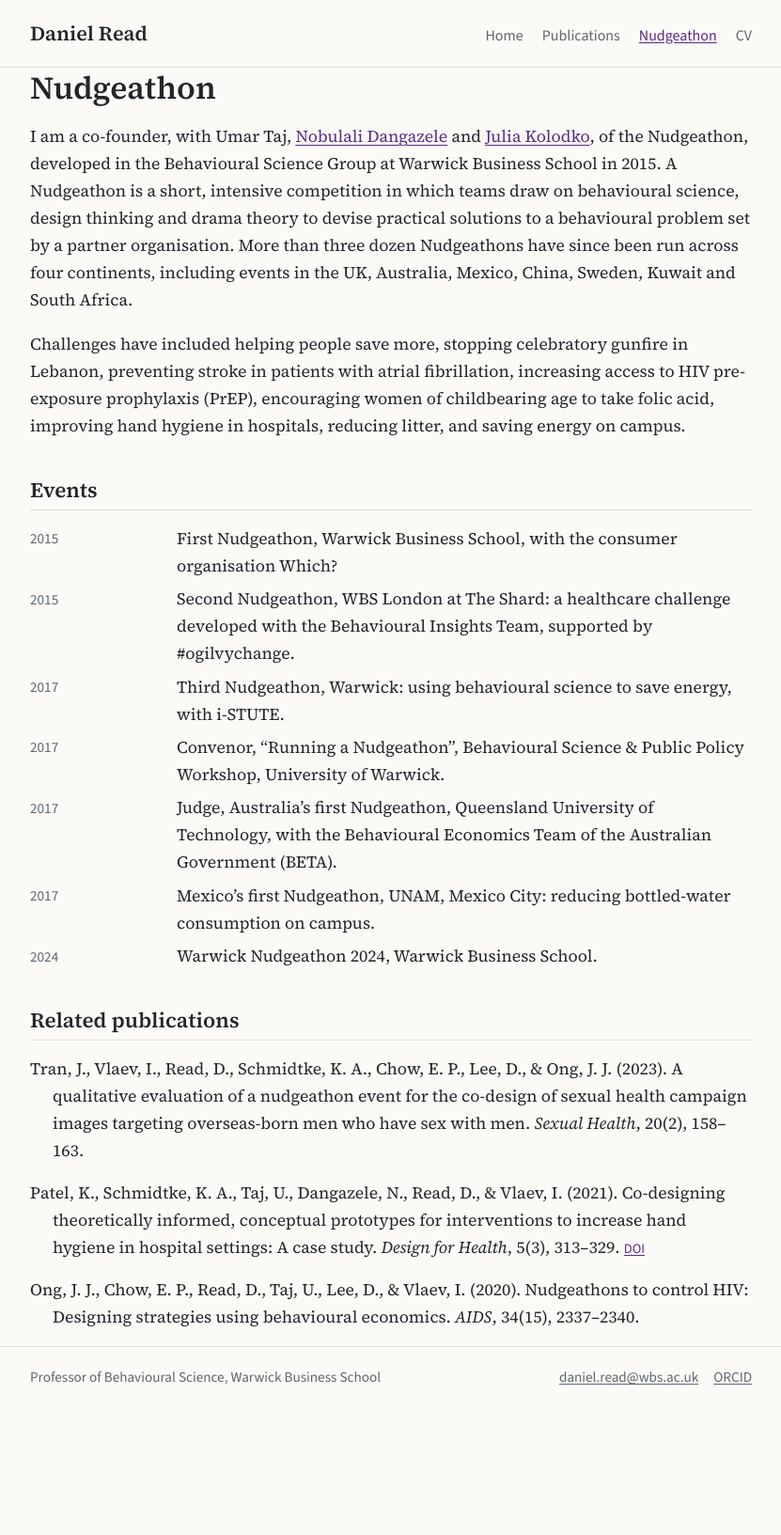
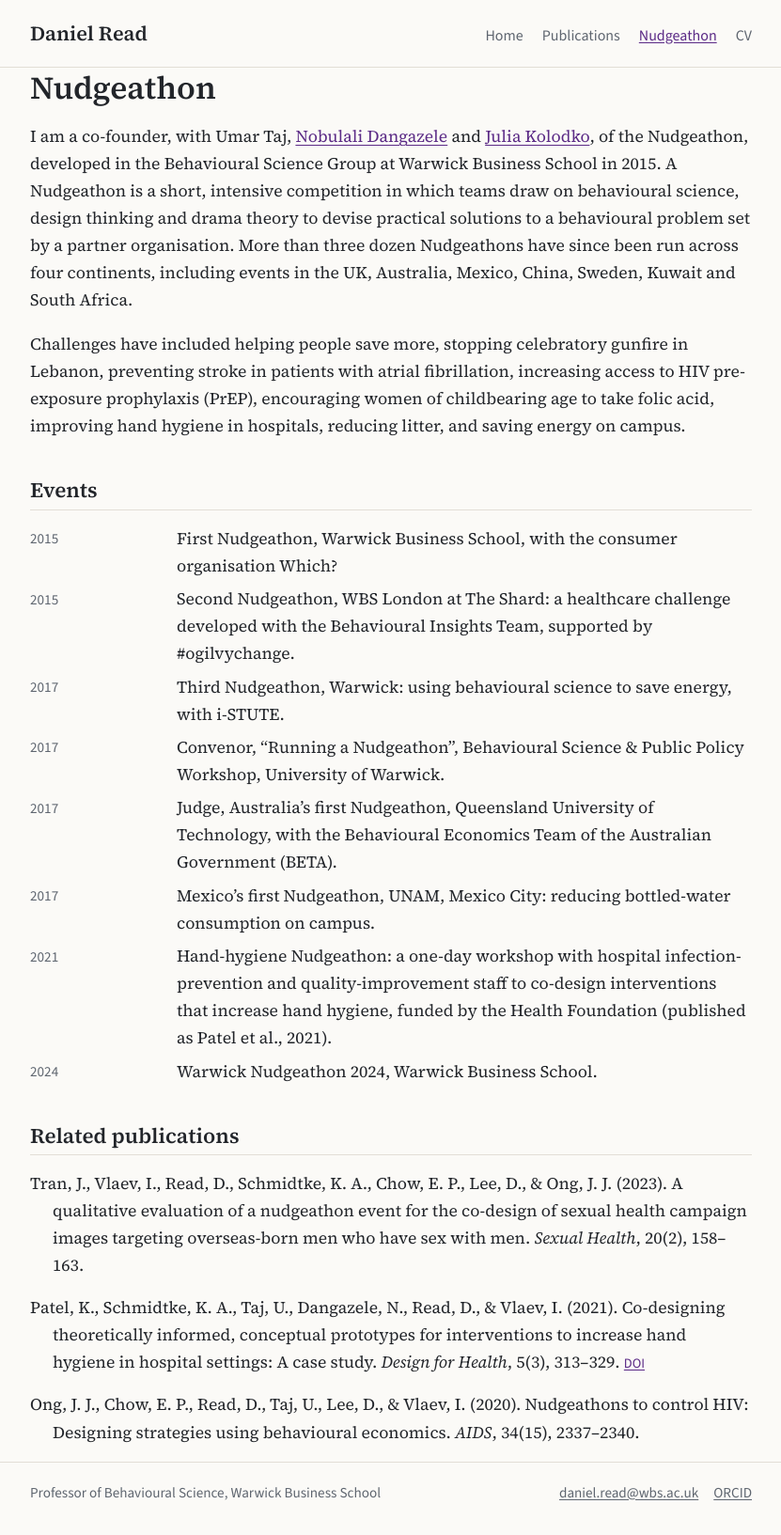
Before and after one commit to prof-daniel-read/prof-daniel-read.github.io, a Jekyll site: the page built from nudgeathon.md, in a window 1280 px wide. Shown: the whole page at 94% size, without its empty margins (224-1055 px from the left). Built offline with Jekyll 4.4.1, drawn with Linux system fonts in a browser that asks for light colours; before the commit the page ends 1510 px from its top, so only the background shows below that.

Commit message:
Add hand-hygiene Nudgeathon to events
Co-Authored-By: Claude Opus 5.5 <noreply@anthropic.com>

```diff
--- a/nudgeathon.md
+++ b/nudgeathon.md
@@ -23,6 +23,7 @@ Challenges have included helping people save more, stopping celebratory gunfire
   <dt>2017</dt><dd>Convenor, “Running a Nudgeathon”, Behavioural Science &amp; Public Policy Workshop, University of Warwick.</dd>
   <dt>2017</dt><dd>Judge, Australia’s first Nudgeathon, Queensland University of Technology, with the Behavioural Economics Team of the Australian Government (BETA).</dd>
   <dt>2017</dt><dd>Mexico’s first Nudgeathon, UNAM, Mexico City: reducing bottled-water consumption on campus.</dd>
+  <dt>2021</dt><dd>Hand-hygiene Nudgeathon: a one-day workshop with hospital infection-prevention and quality-improvement staff to co-design interventions that increase hand hygiene, funded by the Health Foundation (published as Patel et al., 2021).</dd>
   <dt>2024</dt><dd>Warwick Nudgeathon 2024, Warwick Business School.</dd>
 </dl>
 
```
